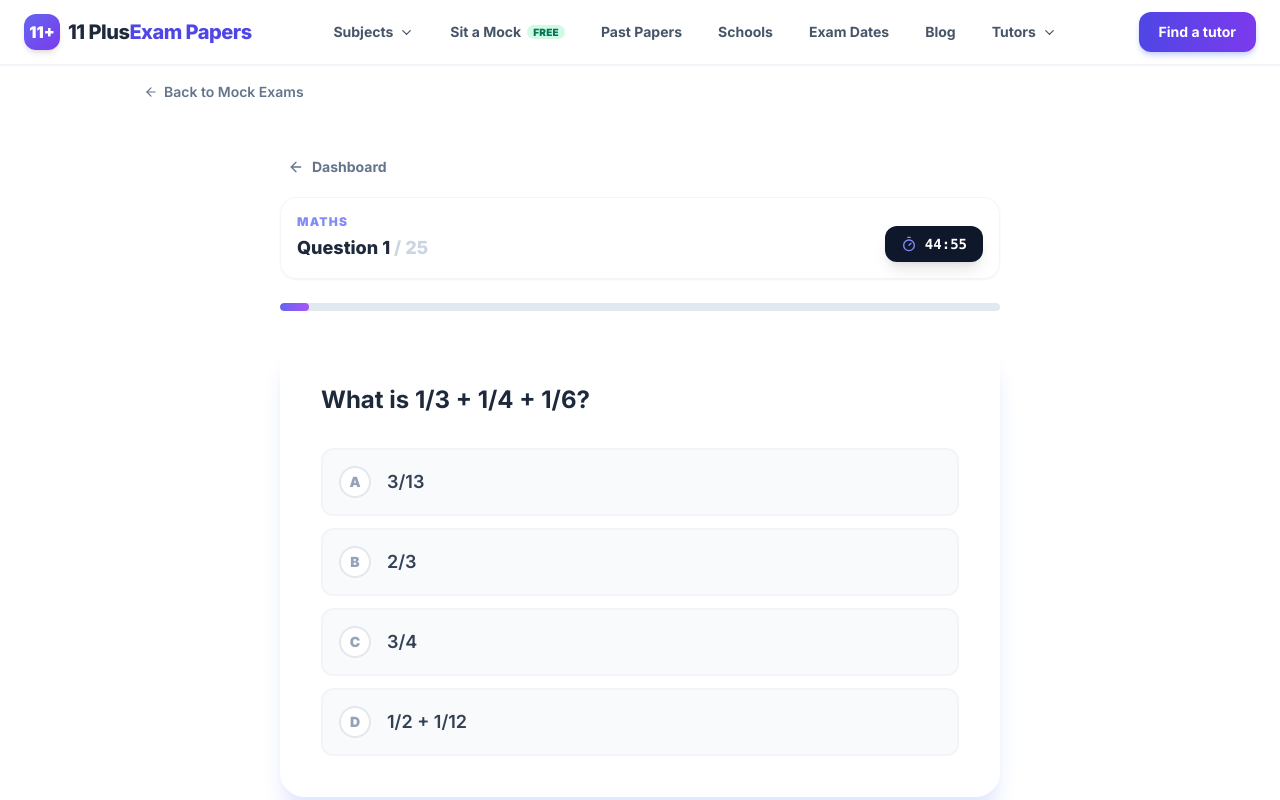
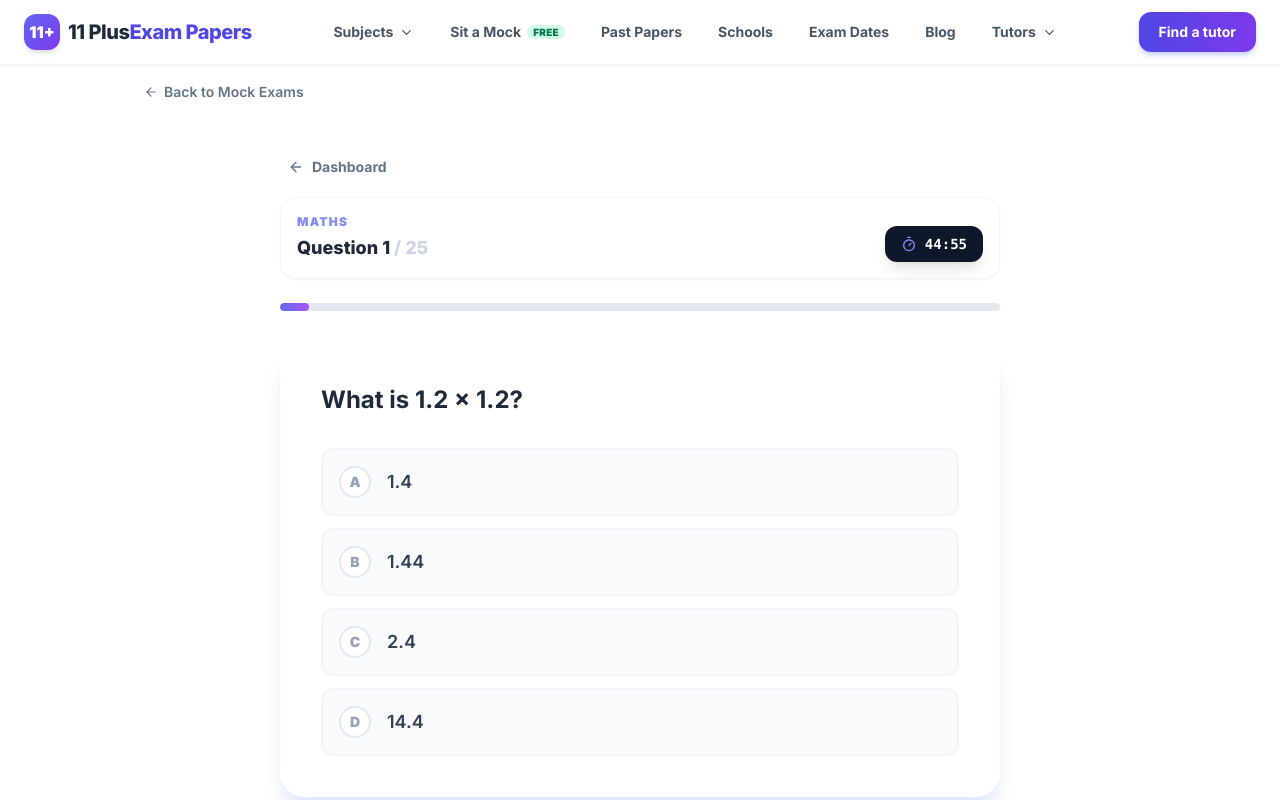
Before and after one commit to nahadgur/redone11plus, a Next.js app: page /quiz in a window 1280 px wide. Shown: the top 800 px of the page. Built offline with nearby package versions, Linux system fonts and the light colour scheme.

Commit message:
Update questionBank.ts

```diff
--- a/data/questionBank.ts
+++ b/data/questionBank.ts
@@ -1116,7 +1116,8 @@ export function getRandomQuestions(
   subject: Subject | string,
   quizType: QuizType | string,
   count: number = 5,
-  topic?: string
+  topic?: string,
+  difficulty: 'standard' | 'challenging' | 'exam-ready' = 'standard'
 ): Question[] {
   const normalizedSubject = normalizeSubject(subject);
   const normalizedQuizType = normalizeQuizType(quizType);
@@ -1130,6 +1131,29 @@ export function getRandomQuestions(
   // If not enough questions after filtering, fall back to the full set
   if (filteredQuestions.length < 1) {
     filteredQuestions = questions;
+  }
+
+  // Apply difficulty by splitting the question pool into thirds.
+  // The bank is roughly ordered from easier → harder within each topic group,
+  // so slicing the pool gives a meaningful difficulty gradient.
+  if (filteredQuestions.length >= 6) {
+    const third = Math.floor(filteredQuestions.length / 3);
+    if (difficulty === 'standard') {
+      // First third only (easiest)
+      filteredQuestions = filteredQuestions.slice(0, third);
+    } else if (difficulty === 'challenging') {
+      // Middle third
+      filteredQuestions = filteredQuestions.slice(third, third * 2);
+    } else {
+      // 'exam-ready' — last third (hardest)
+      filteredQuestions = filteredQuestions.slice(third * 2);
+    }
+    // Safety: if the filtered slice is too small, fall back to full pool
+    if (filteredQuestions.length < Math.min(count, 5)) {
+      filteredQuestions = topic
+        ? questions.filter((q) => q.topic.toLowerCase().includes(topic.toLowerCase()))
+        : questions;
+    }
   }
 
   // Shuffle once
```
